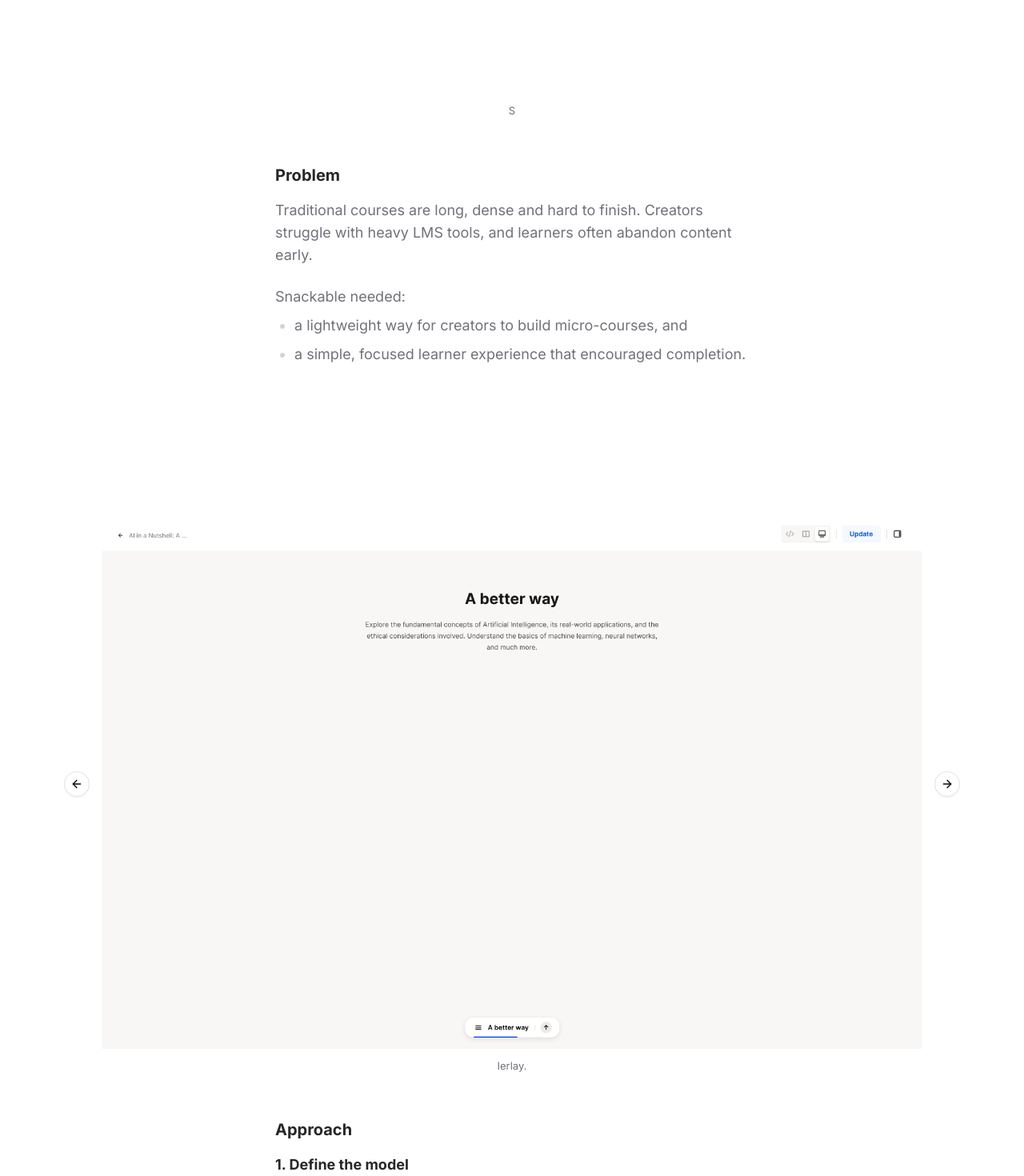
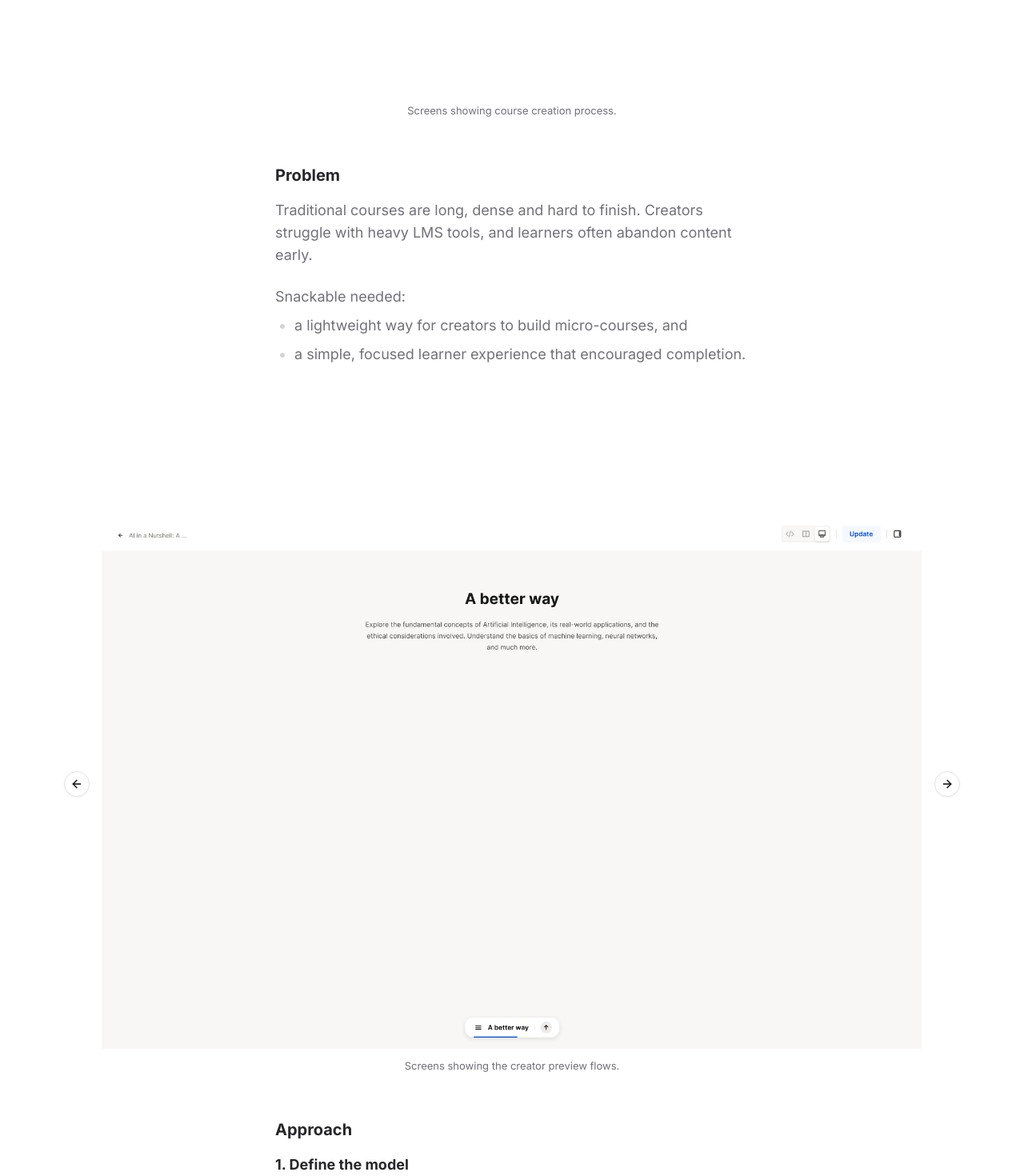
Before and after one commit to pall3n/personal-site, a Next.js app: page /portfolio/snackable in a window 1280 px wide. Shown: the part 2240-3710 px from the top of the page at 80% size. Built offline with nearby package versions, Linux system fonts and the light colour scheme.

Commit message:
Updated captions in PortfolioViewSection for clarity and added a new section comment for "Outcomes". Adjusted app paths manifest to correct route mappings. Updated webpack runtime hashes for client and server builds.

```diff
--- a/app/portfolio/snackable/page.tsx
+++ b/app/portfolio/snackable/page.tsx
@@ -147,7 +147,7 @@ export default function PortfolioPodcastApp() {
             <PortfolioViewSection
               title="Problem"
               images={project.sections[1]?.images || []}
-              caption="S"
+              caption="Screens showing course creation process."
             >
               <Text>
                 Traditional courses are long, dense and hard to finish. Creators
@@ -170,7 +170,7 @@ export default function PortfolioPodcastApp() {
             <PortfolioViewSection
               title="Approach"
               images={project.sections[2]?.images || []}
-              caption="Ierlay."
+              caption="Screens showing the creator preview flows."
             >
               <Text as="h3" size="text-lg">
                 1. Define the model
@@ -215,6 +215,7 @@ export default function PortfolioPodcastApp() {
               </Text>
             </PortfolioViewSection>
 
+            {/* Section Outcomes */}
             <PortfolioViewSection
               title="Outcomes"
               images={project.sections[3]?.images || []}
```
Also changed, not shown: 9 other files (tests, documents, lock files or other folders).
